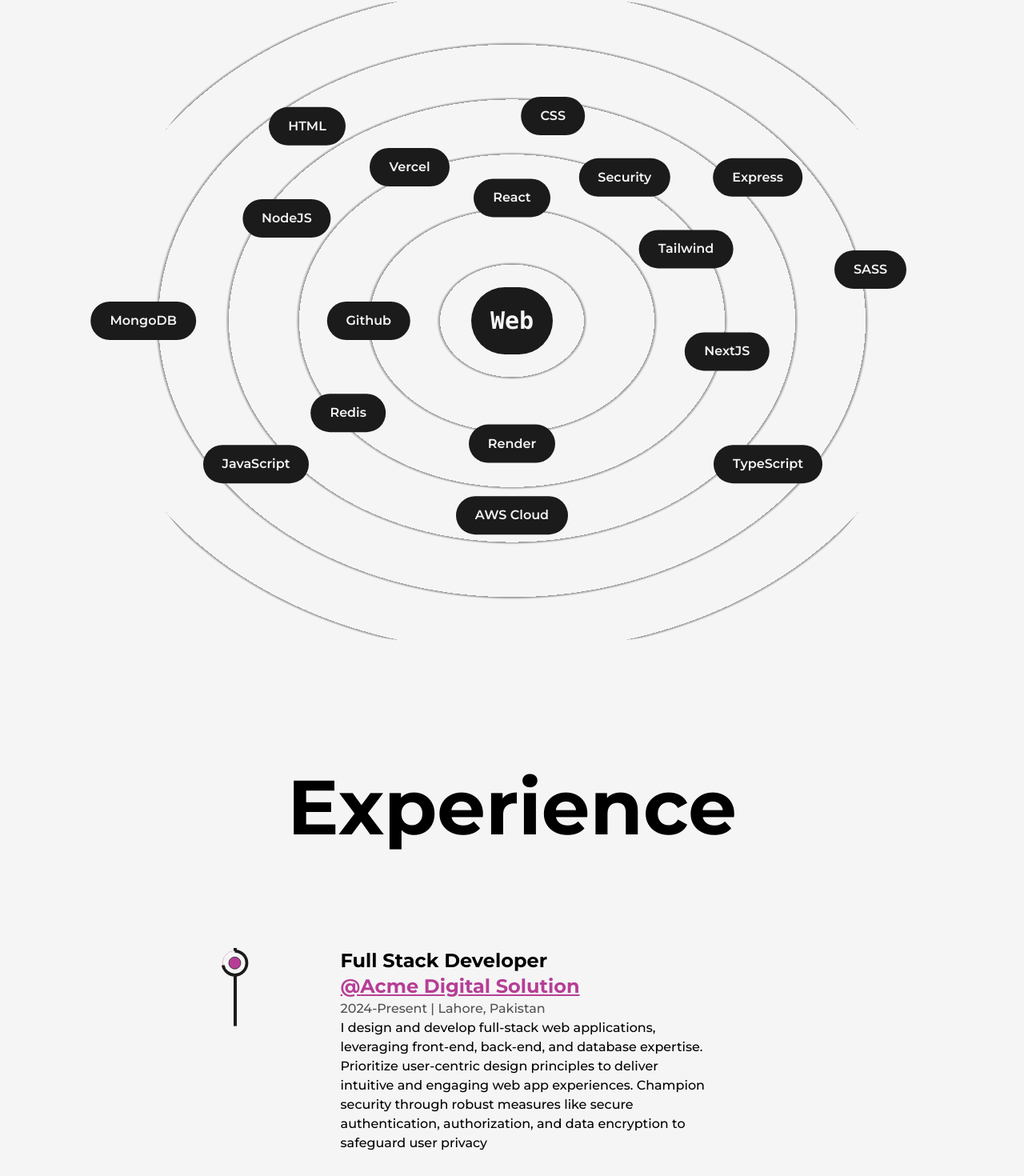
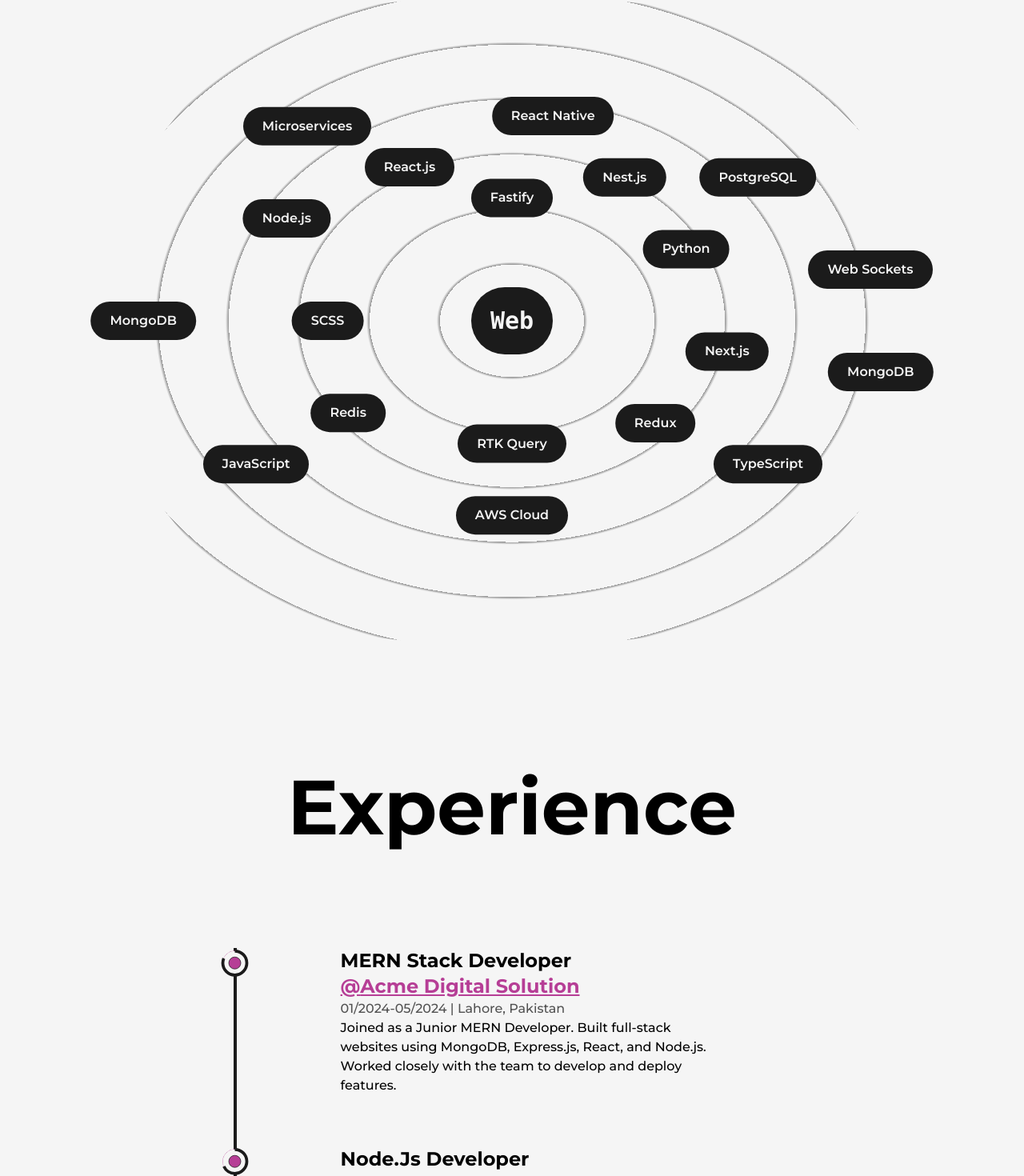
Before and after one commit to hamza-nafasat/my-portfolio-nextJs, a Next.js app: page /about in a window 1280 px wide. Shown: the part 1067-2537 px from the top of the page at 80% size. Built offline with nearby package versions, Linux system fonts and the light colour scheme.

Commit message:
update project and data

```diff
--- a/src/components/About/Skills.js
+++ b/src/components/About/Skills.js
@@ -20,9 +20,7 @@ const SkillWraper = ({ name, x, y }) => {
 const Skills = () => {
   return (
     <>
-            <h2 className="font-bold text-8xl mt-32 md:mt-20 mb-28 md:mb-8 w-full text-center md:text-6xl">
-                Skills
-            </h2>
+      <h2 className="font-bold text-8xl mt-32 md:mt-20 mb-28 md:mb-8 w-full text-center md:text-6xl">Skills</h2>
       <div
         className="w-full h-screen relative flex items-center justify-center rounded-full bg-circularLight
 				dark:bg-circularDark lg:h-[80vh] sm:h-[60vh] xs:h-[50vh] lg:bg-circularLightLg lg:dark:bg-circularDarkLg
@@ -36,21 +34,23 @@ const Skills = () => {
         >
           Web
         </motion.div>
-                <SkillWraper name={"CSS"} x={"4vw"} y={"-20vw"} />
-                <SkillWraper name={"Security"} x={"11vw"} y={"-14vw"} />
-                <SkillWraper name={"Tailwind"} x={"17vw"} y={"-7vw"} />
-                <SkillWraper name={"NextJS"} x={"21vw"} y={"3vw"} />
-                <SkillWraper name={"Github"} x={"-14vw"} y={"0vw"} />
+        <SkillWraper name={"React Native"} x={"4vw"} y={"-20vw"} />
+        <SkillWraper name={"Nest.js"} x={"11vw"} y={"-14vw"} />
+        <SkillWraper name={"Python"} x={"17vw"} y={"-7vw"} />
+        <SkillWraper name={"Next.js"} x={"21vw"} y={"3vw"} />
+        <SkillWraper name={"SCSS"} x={"-18vw"} y={"0vw"} />
         <SkillWraper name={"Redis"} x={"-16vw"} y={"9vw"} />
-                <SkillWraper name={"Render"} x={"0vw"} y={"12vw"} />
+        <SkillWraper name={"RTK Query"} x={"0vw"} y={"12vw"} />
+        <SkillWraper name={"Redux"} x={"14vw"} y={"10vw"} />
         <SkillWraper name={"AWS Cloud"} x={"0vw"} y={"19vw"} />
-                <SkillWraper name={"React"} x={"0vw"} y={"-12vw"} />
-                <SkillWraper name={"Vercel"} x={"-10vw"} y={"-15vw"} />
-                <SkillWraper name={"SASS"} x={"35vw"} y={"-5vw"} />
-                <SkillWraper name={"NodeJS"} x={"-22vw"} y={"-10vw"} />
-                <SkillWraper name={"HTML"} x={"-20vw"} y={"-19vw"} />
+        <SkillWraper name={"Fastify"} x={"0vw"} y={"-12vw"} />
+        <SkillWraper name={"React.js"} x={"-10vw"} y={"-15vw"} />
+        <SkillWraper name={"Web Sockets"} x={"35vw"} y={"-5vw"} />
+        <SkillWraper name={"Node.js"} x={"-22vw"} y={"-10vw"} />
+        <SkillWraper name={"Microservices"} x={"-20vw"} y={"-19vw"} />
         <SkillWraper name={"MongoDB"} x={"-36vw"} y={"0vw"} />
-                <SkillWraper name={"Express"} x={"24vw"} y={"-14vw"} />
+        <SkillWraper name={"MongoDB"} x={"36vw"} y={"5vw"} />
+        <SkillWraper name={"PostgreSQL"} x={"24vw"} y={"-14vw"} />
         <SkillWraper name={"JavaScript"} x={"-25vw"} y={"14vw"} />
         <SkillWraper name={"TypeScript"} x={"25vw"} y={"14vw"} />
       </div>
--- a/src/components/Globel/Header/Drawer.js
+++ b/src/components/Globel/Header/Drawer.js
@@ -23,8 +23,8 @@ export const Drawer = ({ mode, setMode, drawerHandle }) => {
       {/* =============== */}
       <nav className="flex items-center justify-center flex-wrap mt-4">
         <MotionA className="ml-0" href="https://wa.me/+923064155025" text={<Whatsapp />} />
-                <MotionA href="https://github.com/hamzanafasat" text={<GithubIcon />} />
-                <MotionA href="https://www.instagram.com/_crazy_hami_" text={<Instagrame />} />
+        <MotionA href="https://github.com/hamza-nafasat" text={<GithubIcon />} />
+        <MotionA href="https://www.instagram.com/fearless_serviver" text={<Instagrame />} />
         <MotionA href="https://www.linkedin.com/in/hamza-nafasat" text={<LinkedInIcon />} />
         {/* LIGHT AND DARK MOOD BUTTON */}
         {/* ========================== */}
--- a/src/components/Globel/Header/NavBar.js
+++ b/src/components/Globel/Header/NavBar.js
@@ -35,8 +35,8 @@ const NavBar = () => {
         {/* =============== */}
         <nav className="flex items-center justify-center flex-wrap">
           <MotionA className="ml-0" href="https://wa.me/+923064155025" text={<Whatsapp />} />
-                    <MotionA href="https://github.com/hamzanafasat" text={<GithubIcon />} />
-                    <MotionA href="https://www.instagram.com/_crazy_hami_" text={<Instagrame />} />
+          <MotionA href="https://github.com/hamza-nafasat" text={<GithubIcon />} />
+          <MotionA href="https://www.instagram.com/fearless_serviver" text={<Instagrame />} />
           <MotionA href="https://www.linkedin.com/in/hamza-nafasat" text={<LinkedInIcon />} />
           {/* LIGHT AND DARK MOOD BUTTON */}
           {/* ========================== */}
--- a/src/components/Globel/Text.js
+++ b/src/components/Globel/Text.js
@@ -1,7 +1,7 @@
 const IndexPagePic =
   "https://res.cloudinary.com/hamzanafasat/image/upload/v1704068266/portfolio%20website/u8tenv9sg4vmxxt6a9xz.png";
 const AboutPageDp =
-    "https://res.cloudinary.com/hamzanafasat/image/upload/v1713523995/portfolio%20website/rhepqqg3s6hovmxp79wq.jpg";
+  "https://res.cloudinary.com/hamzanafasat/image/upload/v1733300985/portfolio%20website/whmqwhswgrap4enqiwko.jpg";
 const ProfileText_1 =
   "Hey everyone! I am Hamza Nafasat, a Full Stack Developer. I love making website's look cool and work well. I am expert in HTML, SASS, Tailwind, JavaScript, React, for creating amazing sites.";
 const ProfileText_2 =
@@ -11,29 +11,37 @@ const ProfileText_3 =
 export { IndexPagePic, AboutPageDp, ProfileText_1, ProfileText_2, ProfileText_3 };
 
 export const SIMPLEOVERVIEW = [
-    { text: "Adapted Skills", num: 20 },
-    { text: "Projects Completed", num: 10 },
-    { text: "Years Of Experience", num: 1.5 },
+  { text: "Adapted Skills", num: 30 },
+  { text: "Projects Completed", num: 20 },
+  { text: "Years Of Experience", num: 3 },
 ];
 // EDUCATION AND EXPERIENCES
 // =========================
 export const EXPERIENCES = [
   {
-        position: "Full Stack Developer",
+    position: "MERN Stack Developer",
     company: "Acme Digital Solution",
     companyLink: "#",
-        time: "2024-Present",
+    time: "01/2024-05/2024",
     address: "Lahore, Pakistan",
-        work: "I design and develop full-stack web applications, leveraging front-end, back-end, and database expertise. Prioritize user-centric design principles to deliver intuitive and engaging web app experiences. Champion security through robust measures like secure authentication, authorization, and data encryption to safeguard user privacy",
+    work: "Joined as a Junior MERN Developer. Built full-stack websites using MongoDB, Express.js, React, and Node.js. Worked closely with the team to develop and deploy features.",
   },
-    // {
-    //     position: "Free Lancer",
-    //     company: "Online Clients",
-    //     companyLink: "#",
-    //     time: "2023-2024",
-    //     address: "Gujrat, Pakistan",
-    //     work: "As a Free Lancer in Full-Stack Web Developer, I specialize in creating intuitive and secure web applications. My expertise spans both front-end and back-end development, ensuring seamless user experiences. Let’s bring your vision to life! ",
-    // },
+  {
+    position: "Node.js Developer",
+    company: "Tyzend",
+    companyLink: "#",
+    time: "03/2024-06/2024",
+    address: "Remote",
+    work: "Joined as a Backend Developer. Developed the backend of a website using the Node.js framework. Also worked on integrating React with backend APIs to ensure smooth communication between frontend and backend.",
+  },
+  {
+    position: "MERN Stack Developer",
+    company: "Tetra InTech",
+    companyLink: "#",
+    time: "05/2024-present",
+    address: "Lahore, Pakistan",
+    work: "Joined as a Senior MERN Developer. Working on large projects, including IoT-based websites using sockets and microservices. Also using technologies like Redis and Next.js to handle complex systems and improve performance.",
+  },
 ];
 export const EDUCATION = [
   {
@@ -42,61 +50,60 @@ export const EDUCATION = [
     place: "Islamic University Mukarram Mosque, Gujranwala",
     info: "I have done my Master of Arts (MA) degree in Islamic and Arabic Studies from Wafaq ul Madaris Al Salfia. This degree is recognized by the Higher Education Commission (HEC) and the Lahore High Court as a valid qualification for pursuing higher education or employment in Pakistan.",
   },
-    // {
-    //     type: "Online Courses",
-    //     time: "2022 - Present",
-    //     place: "Youtube and Google tutorials",
-    //     info: "Completing a self-learning journey, mastering advanced technologies, including the entire MERN stack, along with SCSS and TypeScript, demonstrates my adaptability to the dynamic tech landscape.",
-    // },
-    {
-        type: "Intermediate Certificate",
-        time: "",
-        place: "Private Candidate",
-        info: "Demonstrated academic proficiency by successfully completing the Intermediate examination as a private candidate from the esteemed Gujranwala Board, showcasing dedication and self-motivation in the pursuit of education.",
-    },
 ];
 // PROJECTS
 // ========
 export const FEATUREDPROJECTDATA = [
   {
     type: "MERN Website",
-        title: "E-Commerce-Store",
-        link: "https://mern-e-commerce-2024.vercel.app/",
-        github: "https://github.com/hamza-nafasat/my-all-created-projects/tree/main/mern/e-commerece",
-        image: "https://res.cloudinary.com/hamzanafasat/image/upload/v1713523493/portfolio%20website/shonrfdg7tlemdothtjf.png",
+    title: "Jira Clone",
+    link: "https://github.com/hamza-nafasat/jira-clone-next-js",
+    github: "https://github.com/hamza-nafasat/jira-clone-next-js",
+    image:
+      "https://res.cloudinary.com/hamzanafasat/image/upload/v1733307329/portfolio%20website/zoyghzoqh37mo0xgusbq.png",
     summery:
-            "Developed a scalable e-commerce platform for seamless product browsing and purchasing. Implemented a data-rich dashboard with charts and tables for website insights. Secure payment processing via Stripe and Firebase authentication.",
+      "Built a Jira clone using Hono.js and Next.js for easy project management. Features include task tracking, drag-and-drop, and real-time updates, making teamwork smooth and efficient.",
   },
   {
     type: "MERN Website",
-        title: "CodeNinja",
-        link: "https://github.com/hamza-nafasat/my-all-created-projects/tree/main/mern/code-ninja",
-        github: "https://github.com/hamza-nafasat/my-all-created-projects/tree/main/mern/code-ninja",
-        image: "https://res.cloudinary.com/hamzanafasat/image/upload/v1704933284/portfolio%20website/fkfzvqoskq6ohpgg7vwi.png",
+    title: "Air Quality System",
+    link: "",
+    github: "",
+    image:
+      "https://res.cloudinary.com/hamzanafasat/image/upload/v1733307419/portfolio%20website/lj89p9tympi1jrlr58nn.png",
     summery:
-            "A MERN stack online learning platform with subscription-based lectures, secure authentication, theme modes, and an admin dashboard for real-time data visualization.",
+      "Developed a system to monitor air quality in real-time using sensors for temperature, TVOC, humidity, CO₂, and CO. Supports MongoDB and MySQL, with the option to connect custom databases.",
+  },
+  {
+    type: "MERN Website",
+    title: "Workforce Management",
+    link: "",
+    github: "",
+    image:
+      "https://res.cloudinary.com/hamzanafasat/image/upload/v1733308507/portfolio%20website/mpolfcniwypdkribuboo.png",
+    summery:
+      "Created a system for managing workers with role-based access, GPS tracking, and sensor data. Supports MongoDB and MySQL, allowing custom databases and real-time task tracking.",
   },
 ];
 export const SMAILLPROJECTDATA = [
   {
-        type: "Static Landing Page",
-        title: "Barber Shop",
-        link: "https://barber-website-static.vercel.app",
-        github: "https://github.com/hamzanafasat/barber-website-static",
-        image: "https://res.cloudinary.com/hamzanafasat/image/upload/v1713777441/portfolio%20website/evqppf8jhvvaq5sgbd5w.png",
+    type: "MERN Website",
+    title: "Smart Task Manager",
+    link: "https://github.com/hamza-nafasat/smart-task-management-frontend",
+    github: "https://github.com/hamza-nafasat/smart-task-management-frontend",
+    image:
+      "https://res.cloudinary.com/hamzanafasat/image/upload/v1733308922/portfolio%20website/a3kjudepur8nzygwh5u7.png",
+    summery:
+      "Developed a task management system where managers can assign tasks to users and track their progress. Users can see their tasks as in-progress, completed, or scheduled. Includes task reports and a rating system where managers rate user performance.",
   },
-    // {
-    //     type: "React Practice App",
-    //     title: "Static Blogging Page",
-    //     link: "https://blooging-webpage-react.vercel.app",
-    //     github: "https://github.com/hamzanafasat/blooging-webpage-react",
-    //     image: "https://res.cloudinary.com/hamzanafasat/image/upload/v1704933280/portfolio%20website/vqtxp8ata0yu4q1suevt.png",
-    // },
   {
-        type: "Beginners React App",
-        title: "Todo List",
-        link: "https://biginer-todo-list.vercel.app",
-        github: "https://github.com/hamzanafasat/todo-list-reactjs",
-        image: "https://res.cloudinary.com/hamzanafasat/image/upload/v1713777743/portfolio%20website/uh76dhdja5xx0ccq8y9x.png",
+    type: "MERN Website",
+    title: "E-Commerce-Store",
+    link: "https://github.com/hamza-nafasat/e-comerece-store",
+    github: "https://github.com/hamza-nafasat/e-comerece-store",
+    image:
+      "https://res.cloudinary.com/hamzanafasat/image/upload/v1713523493/portfolio%20website/shonrfdg7tlemdothtjf.png",
+    summery:
+      "Built a scalable e-commerce site for easy product browsing and buying. Added a detailed dashboard with charts and tables for tracking website activity. Used secure Firebase for login.",
   },
 ];
--- a/src/components/Projects/FeaturedProject.js
+++ b/src/components/Projects/FeaturedProject.js
@@ -19,15 +19,11 @@ const FearuredProject = ({ type, title, summery, image, link = "", github = "" }
 				dark:bg-light rounded-br-3xl xs:-right-2 sm:h-[102%] xs:w-full xs:rounded-[1.5rem]"
       />
       {/* PROJECT IMAGE  */}
-            <Link
-                href={link}
-                target="_blank"
-                className="w-1/2 cursor-pointer overflow-hidden rounded-lg lg:w-full"
-            >
+      {/* <Link href={link} target="_blank" className="w-1/2 cursor-pointer overflow-hidden rounded-lg lg:w-full"> */}
       <FeaturedImage
         src={image}
         alt={title}
-                    className="w-full h-auto "
+        className="w-1/2 cursor-pointer overflow-hidden rounded-lg lg:w-full h-auto "
         whileTap={{ scale: 1 }}
         whileHover={{ scale: 1.05 }}
         transition={{ duration: 0.3 }}
@@ -35,31 +31,25 @@ const FearuredProject = ({ type, title, summery, image, link = "", github = "" }
         height={500}
         priority
       />
-            </Link>
+      {/* </Link> */}
       {/* PROJECT TEXT  */}
       {/* ============= */}
       <div className="w-1/2 flex flex-col items-start justify-between pl-6 lg:w-full lg:pl-0 lg:pt-6">
         {/* PROJECT TYPE  */}
-                <span className="text-primary dark:text-primaryDark font-medium text-xl xs:text-base sm:text-sm">
-                    {type}
-                </span>
+        <span className="text-primary dark:text-primaryDark font-medium text-xl xs:text-base sm:text-sm">{type}</span>
         {/* TITLE  */}
-                <Link href={link} target="_blank" className="hover:underline underline-offset-2">
-                    <h2 className="my-2 w-full text-left text-4xl font-bold lg:text-3xl xs:text-2xl">
-                        {title}
-                    </h2>
-                </Link>
+        {/* <Link href={link} target="_blank" className="hover:underline underline-offset-2"> */}
+        <h2 className="my-2 w-full text-left text-4xl font-bold lg:text-3xl xs:text-2xl">{title}</h2>
+        {/* </Link> */}
         {/* SUMMERY  */}
-                <p className="my-2 font-medium text-dark dark:text-light md:text-sm xl:text-sm lg:text-base ">
-                    {summery}
-                </p>
+        <p className="my-2 font-medium text-dark dark:text-light md:text-sm xl:text-sm lg:text-base ">{summery}</p>
         {/* PROJECT LINKS  */}
         {/* ============== */}
         <div className="flex mt-2 items-center">
           <MotionLink
             href={github}
             target="_blank"
-                        className="w-10"
+            className={`w-10 ${!github && "cursor-not-allowed opacity-30"}`}
             whileTap={{ scale: 0.9 }}
             transition={{ duration: 0.3 }}
             whileHover={{ translateY: -6 }}
@@ -69,10 +59,10 @@ const FearuredProject = ({ type, title, summery, image, link = "", github = "" }
           <Link
             href={link}
             target="_blank"
-                        className="ml-4 rounded-lg bg-dark text-light hover:bg-light hover:text-dark
+            className={`ml-4 rounded-lg bg-dark text-light hover:bg-light hover:text-dark
 						border-2 border-solid border-dark dark:border-light transition-all duration-300 p-2
 						px-6 font-semibold dark:bg-light dark:text-dark hover:dark:bg-dark md:text-base
-						sm:text-sm hover:dark:text-light sm:px-4  "
+						sm:text-sm hover:dark:text-light sm:px-4 ${!link && "cursor-not-allowed opacity-50 pointer-events-none"}`}
           >
             Visit Project
           </Link>
--- a/src/components/Projects/SmallProject.js
+++ b/src/components/Projects/SmallProject.js
@@ -18,15 +18,11 @@ const SmallProject = ({ type, title, image, link = "", github = "" }) => {
 			rounded-br-3xl xs:-right-2 sm:h-[102%] xs:w-full xs:rounded-[1.5rem]"
       />
       {/* PROJECT IMAGE  */}
-			<Link
-				href={link}
-				target="_blank"
-				className="w-full cursor-pointer overflow-hidden rounded-lg"
-			>
+      {/* <Link href={link} target="_blank" className="w-full cursor-pointer overflow-hidden rounded-lg"> */}
       <FeaturedImage
         src={image}
         alt={title}
-					className="w-full h-auto "
+        className="w-full cursor-pointer overflow-hidden rounded-lg h-auto "
         whileTap={{ scale: 1 }}
         whileHover={{ scale: 1.05 }}
         transition={{ duration: 0.3 }}
@@ -34,7 +30,7 @@ const SmallProject = ({ type, title, image, link = "", github = "" }) => {
         height={500}
         priority
       />
-			</Link>
+      {/* </Link> */}
       {/* PROJECT TEXT  */}
       {/* ============= */}
       <div className="w-full flex flex-col items-start justify-between mt-4">
@@ -46,15 +42,9 @@ const SmallProject = ({ type, title, image, link = "", github = "" }) => {
           {type}
         </span>
         {/* TITLE  */}
-				<Link
-					href={link}
-					target="_blank"
-					className="hover:underline underline-offset-2 lg:text-2xl"
-				>
-					<h2 className="my-2 w-full text-left text-3xl font-bold lg:text-2xl">
-						{title}
-					</h2>
-				</Link>
+        {/* <Link href={link} target="_blank" className="hover:underline underline-offset-2 lg:text-2xl"> */}
+        <h2 className="my-2 w-full text-left text-3xl font-bold lg:text-2xl">{title}</h2>
+        {/* </Link> */}
         {/* PROJECT LINKS  */}
         {/* ============== */}
         <div className="flex mt-2 w-full items-center justify-between ">
```
Lines whose indentation alone changed are shown as unchanged.
